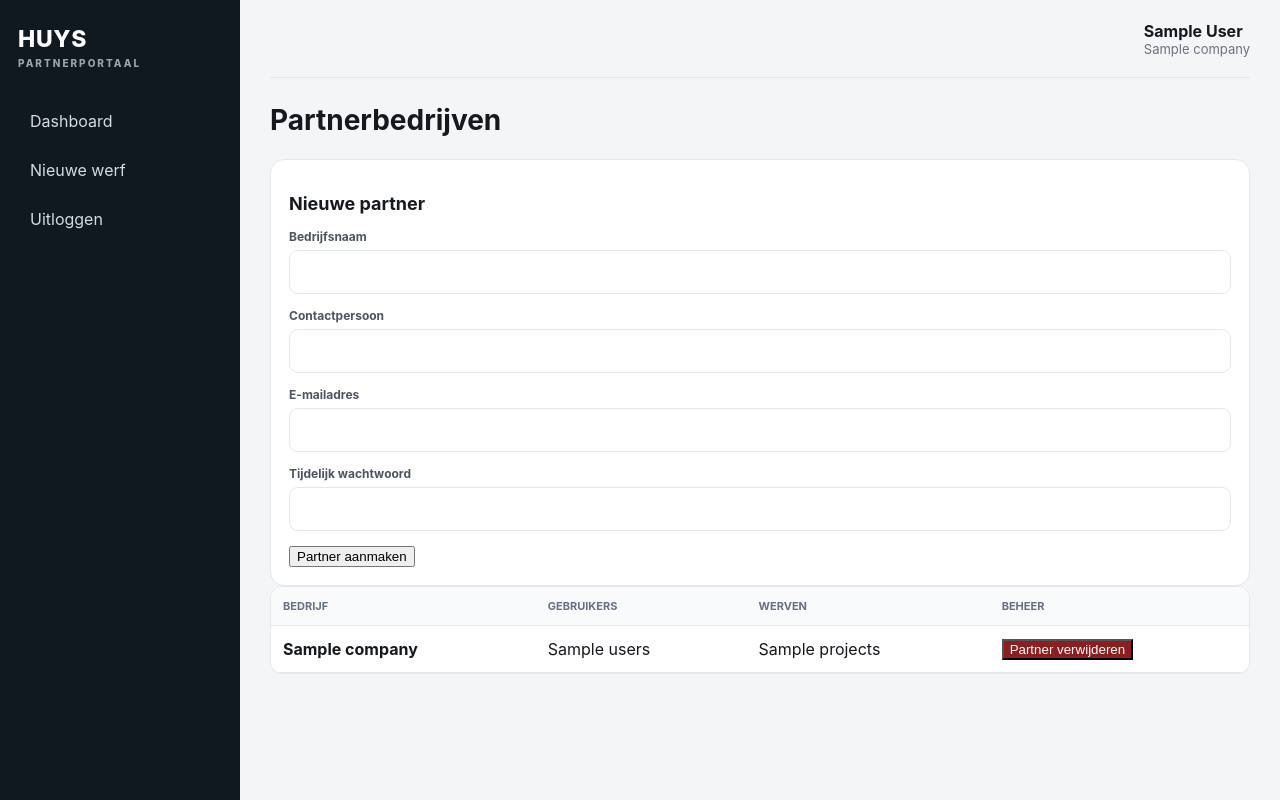
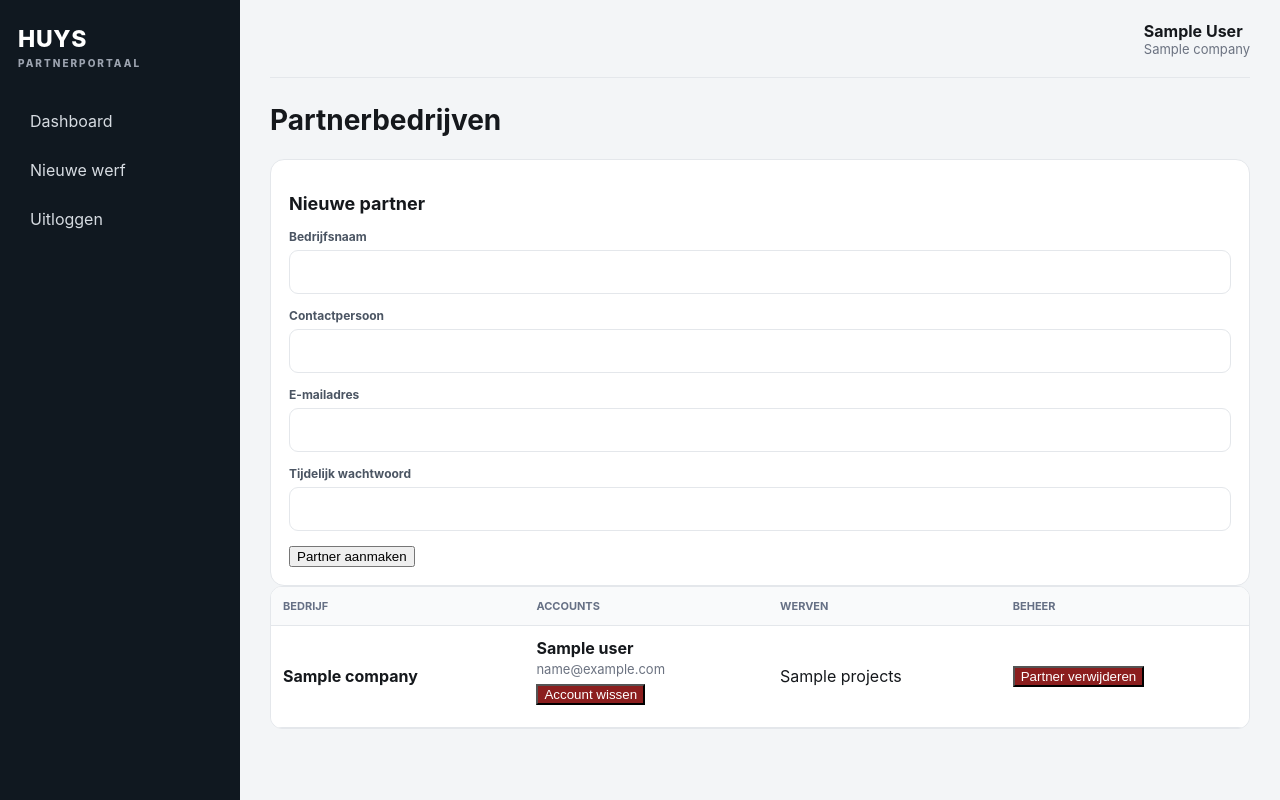
Before and after one commit to schrijnwerkenhuys-lab/huys-partnerportaal, a Flask app: template templates/companies.html in a window 1280 px wide. Run offline with Flask 3, Linux system fonts and the light colour scheme; the visitor is signed in with stand-in values (Sample User, id 1); tables that the repository leaves empty hold one stand-in row (values such as "Sample post"); the template is opened without the code that fills it: most values are stand-ins (such as "Sample title", 1, 10 or a date in 2020); some libraries are stand-ins or nearby versions.

Commit message:
Voeg accountbeheer toe voor admin

```diff
--- a/templates/companies.html
+++ b/templates/companies.html
@@ -11,10 +11,21 @@
 <button type="submit">Partner aanmaken</button>
 </form>
 </div>
-<div class="table-wrap"><table><thead><tr><th>Bedrijf</th><th>Gebruikers</th><th>Werven</th><th>Beheer</th></tr></thead><tbody>
+<div class="table-wrap"><table><thead><tr><th>Bedrijf</th><th>Accounts</th><th>Werven</th><th>Beheer</th></tr></thead><tbody>
 {% for r in rows %}
 <tr>
-<td><strong>{{ r.company.name }}</strong></td><td>{{ r.users }}</td><td>{{ r.projects }}</td>
+<td><strong>{{ r.company.name }}</strong></td>
+<td>
+{% for u in r.user_list %}
+<div style="margin-bottom:10px;">
+  <strong>{{ u.name }}</strong><br><span class="muted">{{ u.email }}</span>
+  <form method="post" action="{{ url_for('delete_user', user_id=u.id) }}" style="margin-top:5px;" onsubmit="return confirm('Account van {{ u.name }} verwijderen? Dit kan niet ongedaan worden gemaakt.');">
+    <button type="submit" style="background:#8b1e1e;color:white;">Account wissen</button>
+  </form>
+</div>
+{% else %}<span class="muted">Geen accounts</span>{% endfor %}
+</td>
+<td>{{ r.projects }}</td>
 <td>
 <form method="post" action="{{ url_for('delete_company', company_id=r.company.id) }}" onsubmit="return confirm('Partner {{ r.company.name }} verwijderen? Alle accounts, werven en bestanden van deze partner worden definitief verwijderd.');">
 <button type="submit" style="background:#8b1e1e;color:white;">Partner verwijderen</button>
```
